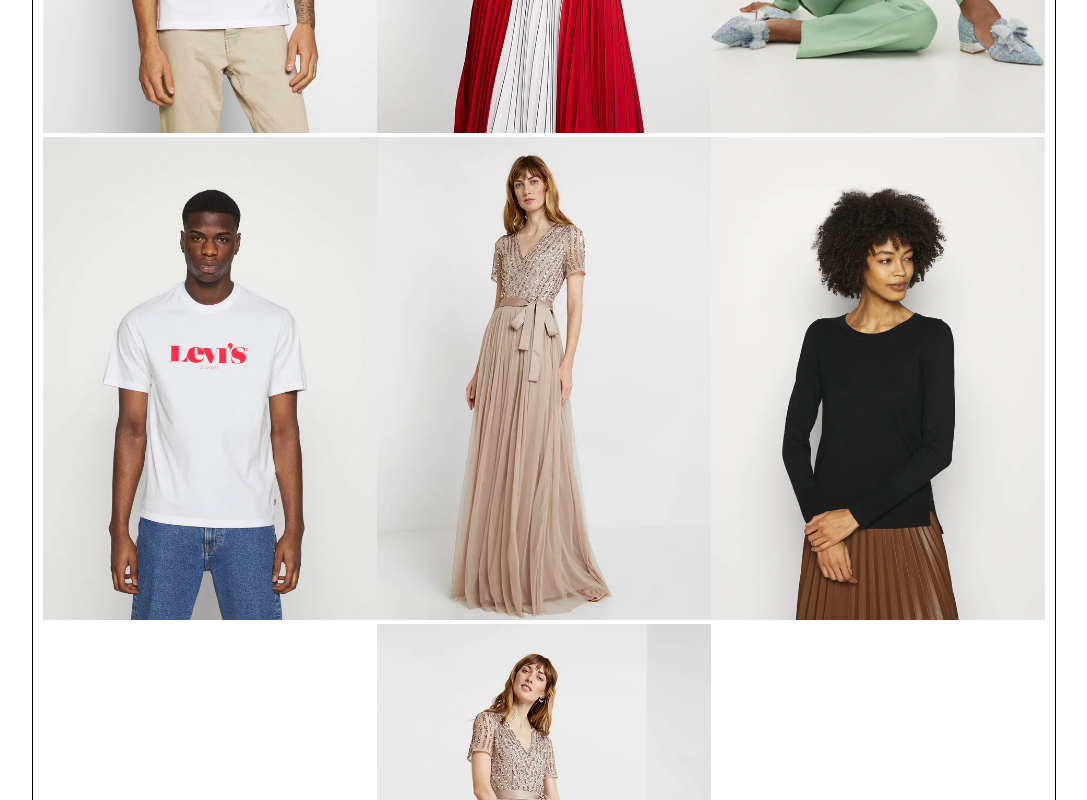
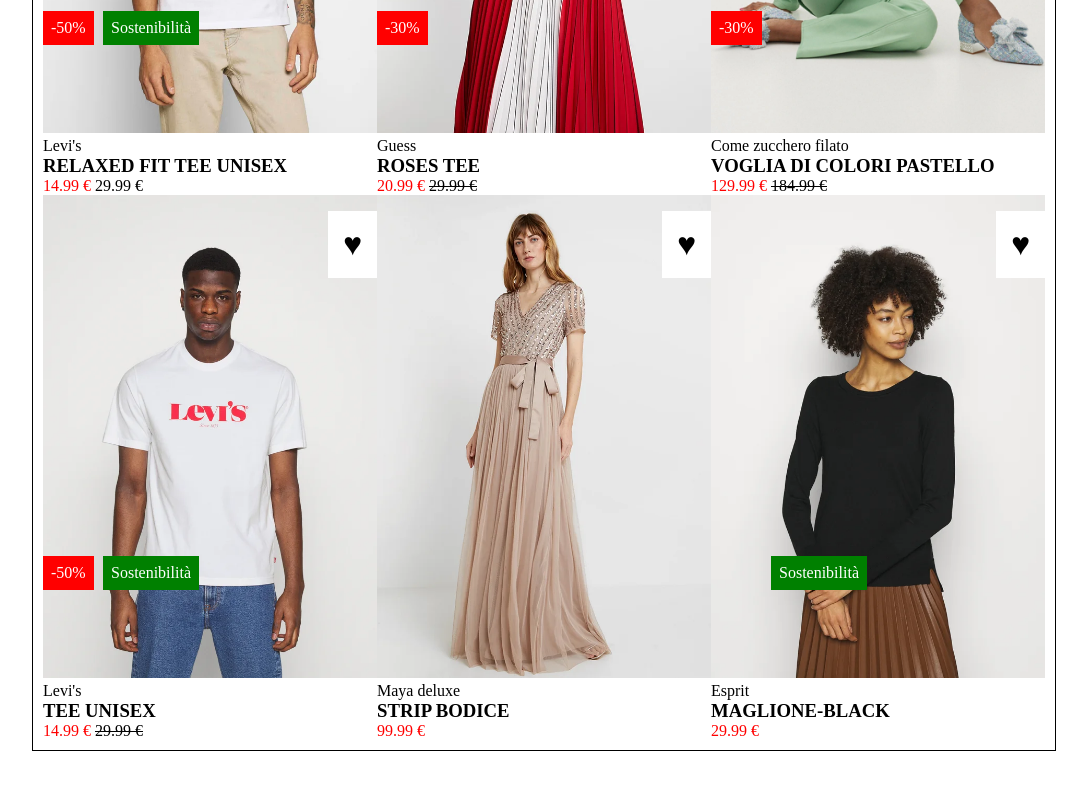
Before and after one commit to Palmatt98/html-css-boolando, a plain HTML site: page index.html in a window 1280 px wide. Shown: the part 360-1160 px from the top of the page, without its empty margins (96-1183 px from the left). After the commit the page ends 1111 px from the top, so only its background shows below. Drawn offline with Linux system fonts and the light colour scheme.

Commit message:
add: main finished

```diff
--- a/css/style.css
+++ b/css/style.css
@@ -19,8 +19,44 @@
 
 .col{
 	width: calc(100% / 3);
+	position: relative;
+
 }
 
+.price{
+	color: red;
+}
+.sostenibilita{
+	position: absolute;
+	bottom: 150px;
+	left: 60px;
+	color: white;
+	background-color: green;
+	padding: 0.5rem;
+}
+
+.discount{
+	background-color: red;
+	color: white ;
+	position: absolute;
+	bottom: 150px;
+	left: 0;
+	padding: 0.5rem;
+}
+
+.heart{
+	font-size: 2rem;
+	position: absolute;
+	top: 1rem;
+	right: 0;
+	background-color: white;
+	padding: 15px;
+
+}
+
+.price-discount{
+	text-decoration: line-through;
+}
 
 .flex{
 	display: flex;
@@ -40,7 +76,9 @@
 .card:hover .img-1b{
 	display: block;
 }
+
 /* immagine 2 */
+
 .img-2a{
 	display: block;
 }
@@ -56,7 +94,9 @@
 .card:hover .img-2b{
 	display: block;
 }
+
 /* immagine 3 */
+
 .img-3a{
 	display: block;
 }
@@ -72,7 +112,9 @@
 .card:hover .img-3b{
 	display: block;
 }
+
 /* immagine 4 */
+
 .img-4a{
 	display: block;
 }
@@ -86,3 +128,33 @@
 .card:hover .img-4b{
 	display: block;
 }
+
+/* immagine 5 */
+.img-5a{
+	display: block;
+}
+.img-5b{
+	display: none;
+}
+
+.card:hover .img-5a{
+	display: none;
+}
+
+.card:hover .img-5b{
+	display: block;
+}
+
+/* immagine6 */
+.img-6a{
+	display: block;
+}
+.img-6b{
+	display: none;
+}
+.card:hover .img-6a{
+	display: none;
+}
+.card:hover .img-6b{
+	display: block;
+}
--- a/index.html
+++ b/index.html
@@ -14,58 +14,120 @@
 			<div class="card">
 				<div class="img-1a">
 					<img src="./img/images/img/1.webp" alt="">
+					<span class="discount">-50%</span>
+					<span class="sostenibilita">Sostenibilità</span>
+					<span class="heart">&hearts;</span>
 				</div>
 				<div class="img-1b">
 					<img src="./img/images/img/1b.webp" alt="">
+					<span class="discount">-50%</span>
+					<span class="sostenibilita">Sostenibilità</span>
+					<span class="heart">&hearts;</span>
 				</div>
 			</div>
+			<span>Levi's</span>
+			<h3>RELAXED FIT TEE UNISEX</h3>
+			<span class="price">14.99 &#8364;</span>
+			<span class="price-price-discount">29.99 &#8364;</span>
+
 		</div>
 		<!-- immagine 2 -->
 		<div class="col">
 			<div class="card">
 				<div class="img-2a">
 					<img src="./img/images/img/2.webp" alt="">
+					<span class="discount ">-30%</span>
+
+					<span class="heart">&hearts;</span>
 				</div>
 				<div class="img-2b">
 					<img src="./img/images/img/2b.webp" alt="">
+					<span class="discount">-30%</span>
+					<span class="heart">&hearts;</span>
 				</div>
 			</div>
+				<span>Guess</span>
+				<h3>ROSES TEE</h3>
+				<span class="price">20.99 &#8364;</span>
+				<span class="price-discount">29.99 &#8364;</span>
+				<span class="heart">&hearts;</span>
+
 		</div>
 		<!-- immagine 3 -->
 		<div class="col">
 			<div class="card">
 				<div class="img-3a">
 					<img src="./img/images/img/3.webp" alt="">
+					<span class="discount">-30%</span>
+					<span class="heart">&hearts;</span>
 				</div>
 				<div class="img-3b">
 					<img src="./img/images/img/3b.webp" alt="">
+					<span class="discount">-30%</span>
+					<span class="heart">&hearts;</span>
 				</div>
 			</div>
+				<span>Come zucchero filato</span>
+				<h3>VOGLIA DI COLORI PASTELLO</h3>
+				<span class="price">129.99 &#8364;</span>
+				<span class="price-discount">184.99 &#8364;</span>
 	   </div>
 		<!-- immagine 4 -->
 		<div class="col">
 			<div class="card">
 				<div class="img-4a">
 					<img src="./img/images/img/4.webp" alt="">
+					<span class="discount">-50%</span>
+					<span class="sostenibilita">Sostenibilità</span>
+					<span class="heart">&hearts;</span>
 				</div>
 				<div class="img-4b">
 					<img src="./img/images/img/4b.webp" alt="">
+					<span class="discount">-50%</span>
+					<span class="sostenibilita">Sostenibilità</span>
+					<span class="heart">&hearts;</span>
 				</div>
 			</div>
+				<span>Levi's</span>
+				<h3>TEE UNISEX</h3>
+				<span class="price">14.99 &#8364;</span>
+			   <span class="price-discount">29.99 &#8364;</span>
+
 		</div>
 		<!-- immagine 5 -->
 		<div class="col">
 			<div class="card">
 				<div class="img-5a">
 					<img src="./img/images/img/5.webp" alt="">
+					<span class="heart">&hearts;</span>
 				</div>
 				<div class="img-5b">
 					<img src="./img/images/img/5b.webp" alt="">
+					<span class="heart">&hearts;</span>
 				</div>
 			</div>
+				<span>Maya deluxe</span>
+				<h3>STRIP BODICE</h3>
+				<span class="price">99.99 &#8364;</span>
 		</div>
+		<!-- immagine 6 -->
 		<div class="col">
-			<img src="./img/images/img/6.webp" alt="">
+			<div class="card">
+				<div class="img-6a">
+					<img src="./img/images/img/6.webp" alt="">
+					<span class="sostenibilita">Sostenibilità</span>
+					<span class="heart">&hearts;</span>
+				</div>
+				<div class="img-6b">
+					<img src="./img/images/img/6b.webp" alt="">
+					<span class="sostenibilita">Sostenibilità</span>
+					<span class="heart">&hearts;</span>
+				</div>
+			</div>
+			<span>Esprit</span>
+			<h3>MAGLIONE-BLACK</h3>
+			<span class="price">29.99 &#8364;</span>
+			<span class="heart">&hearts;</span>
 		</div>
 	</div>
 	<!-- /MAIN -->
```
